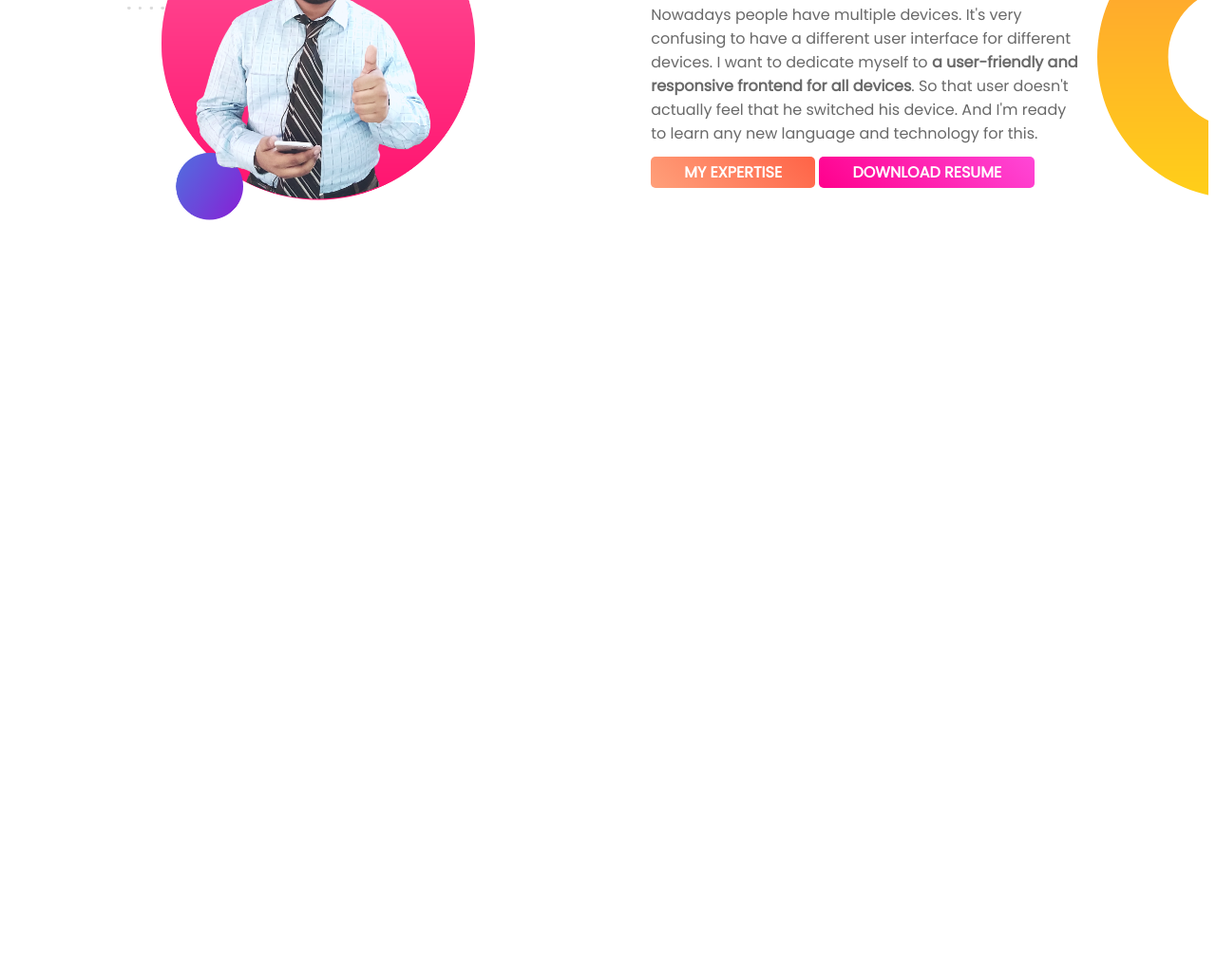
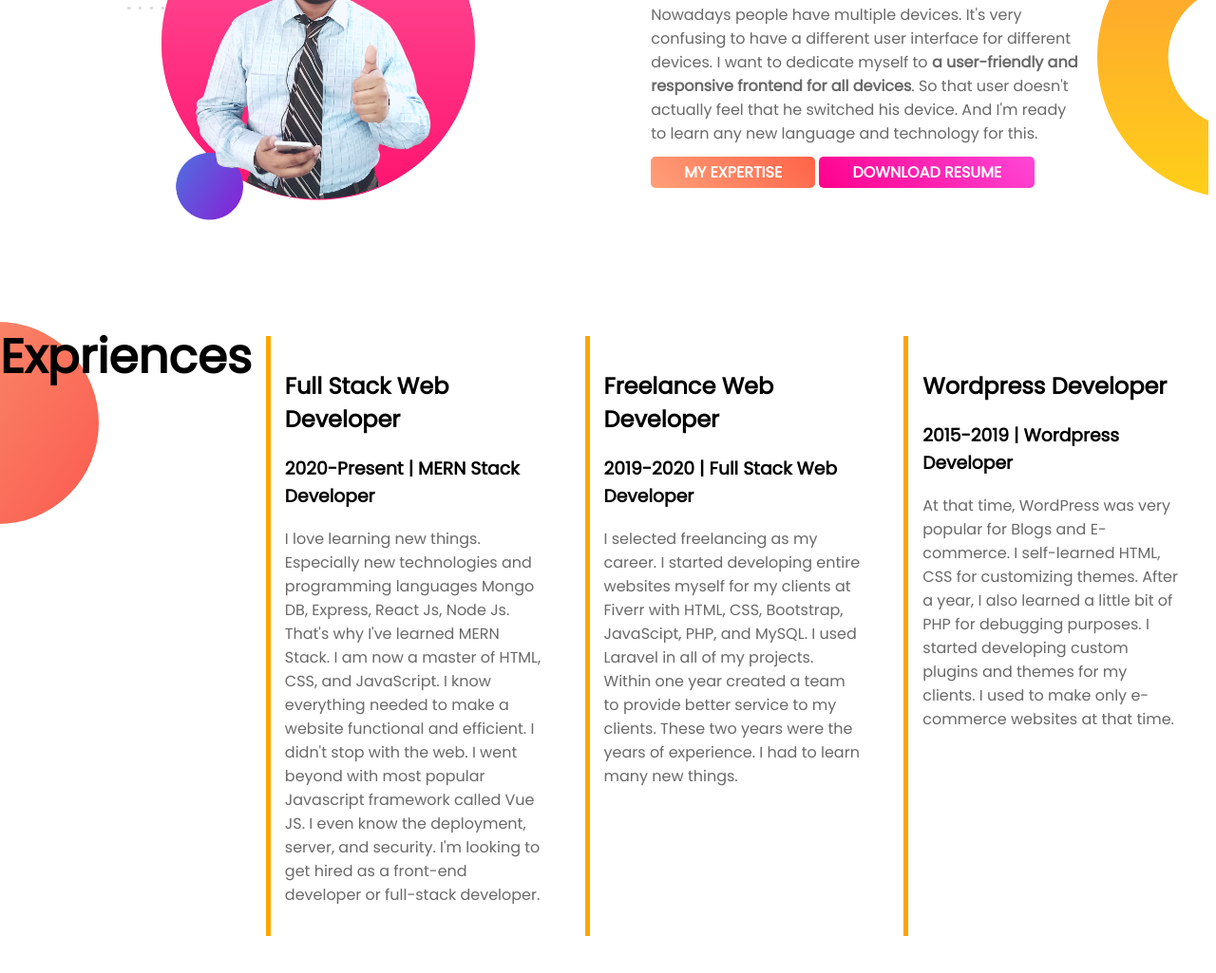
Before and after one commit to sajidmahamud835/developer-portfolio, a plain HTML site: page index.html in a window 1280 px wide. Shown: the part 801-1826 px from the top of the page at 95% size. Before the commit the page ends 1140 px from the top, so only its background shows below. Drawn offline with Linux system fonts and the light colour scheme.

Commit message:
Exp section added, mainor edits in css

```diff
--- a/index.html
+++ b/index.html
@@ -13,7 +13,7 @@
 </head>
 
 <body>
-    <section class="top-banner">
+    <section id="top-banner">
         <div class="half-width">
             <h1>Welcome To</h1>
             <h1><span class="header-name">Web Developer Sajid</span><small class="apostrophe">'s</small> Potfolio!</h1>
@@ -32,7 +32,7 @@
             <img src="images/sajid-photo.png" alt="Web Developer Sajid">
         </div>
     </section>
-    <section class="dream-big">
+    <section id="dream-big">
         <div class="half-width">
             <img src="images/sajid-photo-thumbs-up.png" alt="Web Developer Sajid's Photo Thumbs up">
         </div>
@@ -49,6 +49,37 @@
             <a class="call-to-action-button2" href="#download-resume">Download Resume</a>
         </div>
     </section>
+    <section id="exprience">
+        <h1>Expriences</h1>
+
+        <div class="text-container">
+            <h2>Full Stack Web Developer</h2>
+            <h3>2020-Present | MERN Stack Developer</h3>
+            <p>I love learning new things. Especially new technologies and programming languages Mongo DB, Express,
+                React Js, Node Js. That's why I've learned MERN Stack. I am now a master of HTML, CSS, and JavaScript. I
+                know everything needed to make a website functional and efficient. I didn't stop with the web. I went
+                beyond with most popular Javascript framework called Vue JS. I even know the deployment, server, and
+                security. I'm looking to get hired as a front-end developer or full-stack developer.</p>
+        </div>
+
+        <div class="text-container">
+            <h2>Freelance Web Developer</h2>
+            <h3>2019-2020 | Full Stack Web Developer</h3>
+            <p>I selected freelancing as my career. I started developing entire websites myself for my clients at Fiverr
+                with HTML, CSS, Bootstrap, JavaScipt, PHP, and MySQL. I used Laravel in all of my projects. Within one
+                year created a team to provide better service to my clients. These two years were the years of
+                experience. I had to learn many new things.</p>
+
+        </div>
+        <div class="text-container">
+            <h2>Wordpress Developer</h2>
+            <h3>2015-2019 | Wordpress Developer</h3>
+            <p>At that time, WordPress was very popular for Blogs and E-commerce. I self-learned HTML, CSS for
+                customizing themes. After a year, I also learned a little bit of PHP for debugging purposes. I started
+                developing custom plugins and themes for my clients. I used to make only e-commerce websites at that
+                time.</p>
+        </div>
+    </section>
 </body>
 
 </html>
--- a/styles/style.css
+++ b/styles/style.css
@@ -21,7 +21,7 @@ section{
     width: 50%;
     padding-left: 10%;
 }
-.half-width p{
+p{
     color: dimgray;
     padding: 0px 0px;
 }
@@ -51,13 +51,26 @@ section{
         border-radius: 5px;
 
 }
-.top-banner{
+#top-banner{
     background-image: url(../images/top-banner.png);
     background-repeat: no-repeat;
 }
-.dream-big{
+
+#dream-big{
     background-image: url(../images/dream-bg.png);
     background-repeat: no-repeat;
     background-position: right;
     padding-right: 130px;
 }
+
+#exprience{
+    background-image: url(../images/exp-bg.png);
+    background-repeat: no-repeat;
+}
+
+.text-container{
+    width: 30%;
+    border-left: 5px solid orange;
+    margin: 15px;
+    padding: 15px;
+}
```
